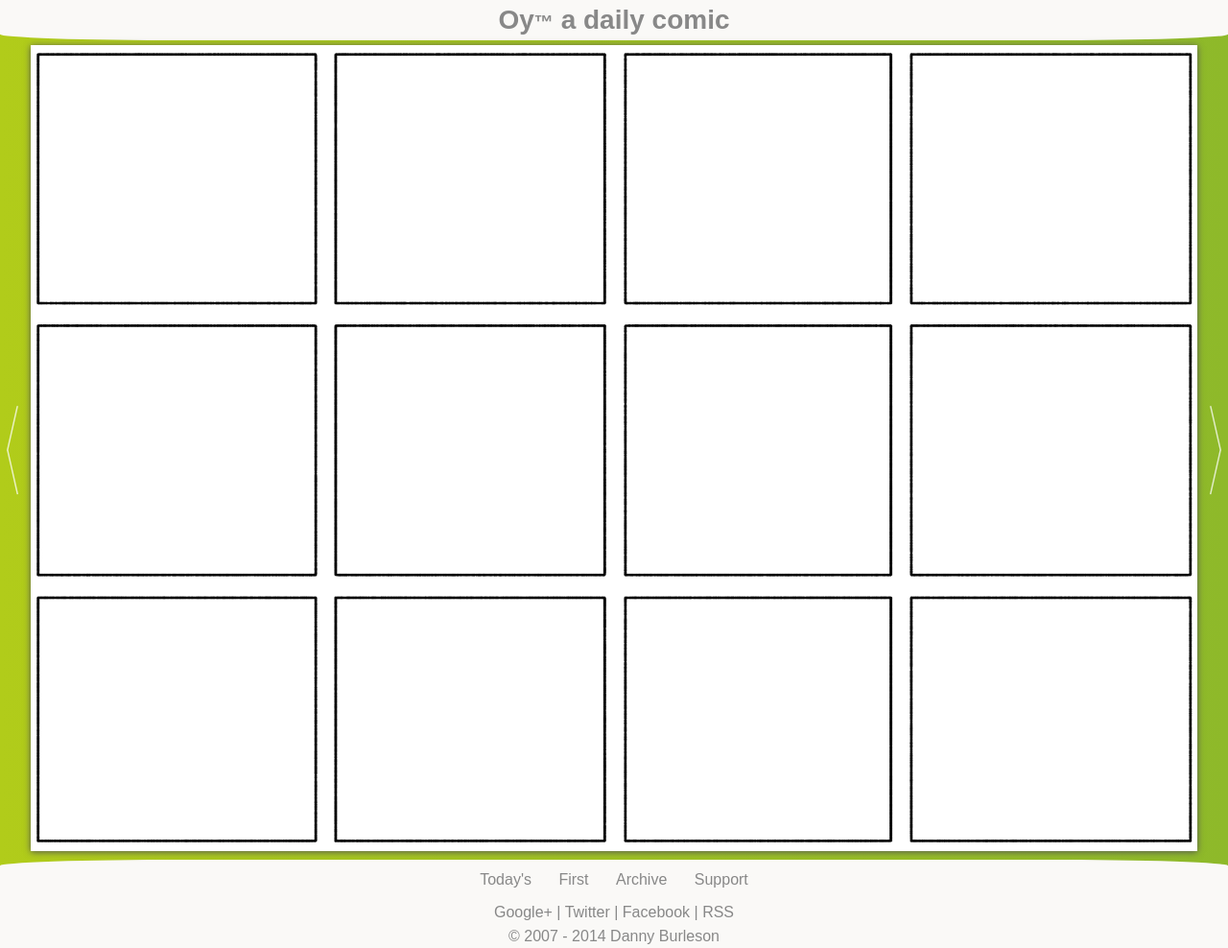
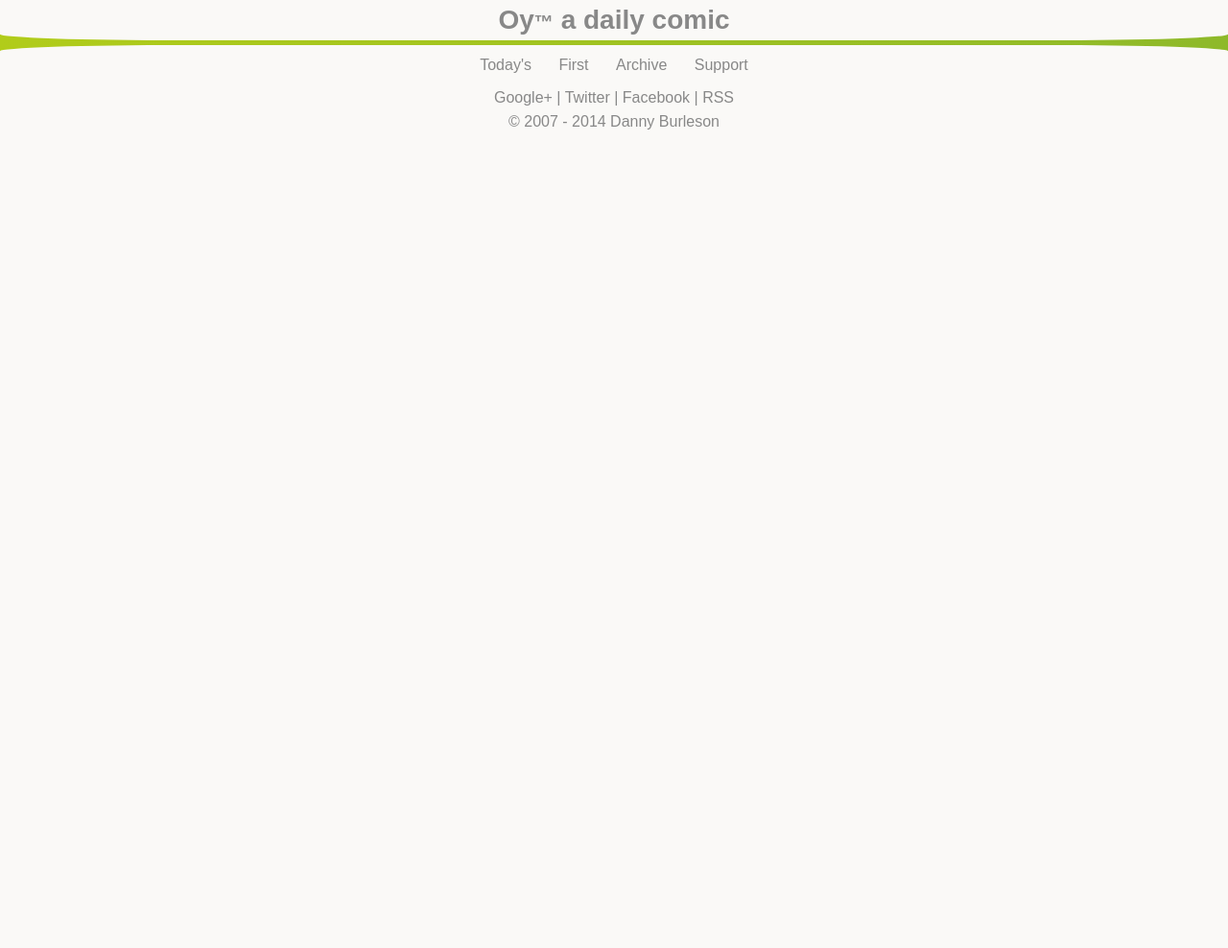
Before and after one commit to oycomics/oycomics.github.io, a Jekyll site: the page built from _posts/2014-05-08-sunday-test-comic.md, in a window 1280 px wide. Shown: the whole page at 96% size. Built offline with Jekyll 4.4.1, drawn with Linux system fonts in a browser that asks for light colours; Markdown is read by kramdown in place of the engine named in the settings; after the commit the page ends 900 px from its top, so only the background shows below that.

Commit message:
Update 2014-05-08-sunday-test-comic.md

```diff
--- a/_posts/2014-05-08-sunday-test-comic.md
+++ b/_posts/2014-05-08-sunday-test-comic.md
@@ -5,4 +5,4 @@
 image: "2014-05-08.png"
 ---
 <img class="portrait" src="{{ site.url }}/comics/2014-05-08v.png" border="0" style="width:100%;" />
-<img class="landscape" src="{{ site.url }}/comics/2014-05-08.png" border="0" style="width:100%;" />
+<img class="landscape" src="{{ site.url }}/comics/2014-05-08.png" border="0" style="width:100%;display:none;" />
```
